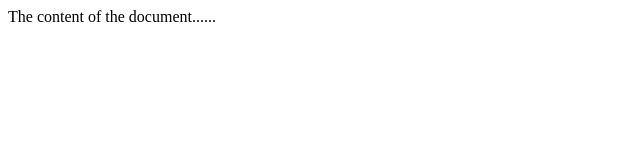
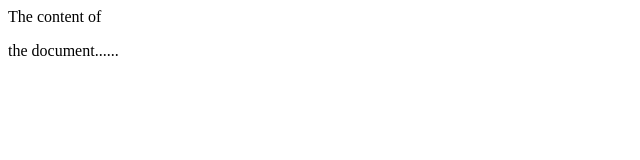
Before and after one commit to msarpong/git-test, a plain HTML site: page index.html in a window 1280 px wide. Shown: the whole page, without its empty margins (0-640 px from the left). Drawn offline with Linux system fonts and the light colour scheme.

Commit message:
add para

```diff
--- a/index.html
+++ b/index.html
@@ -5,7 +5,7 @@
 </head>
 
 <body>
-The content of the document......
+The content of <p>the document......</p>
 </body>
 
 </html>
```
